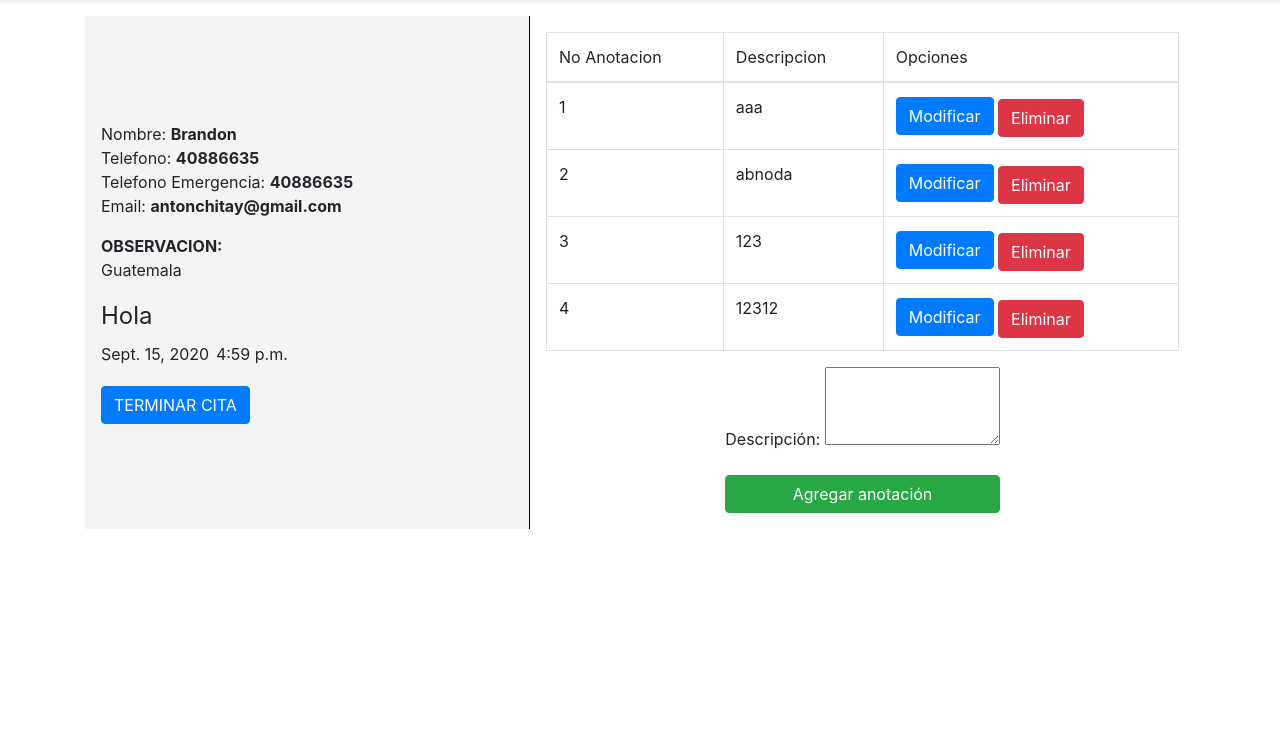
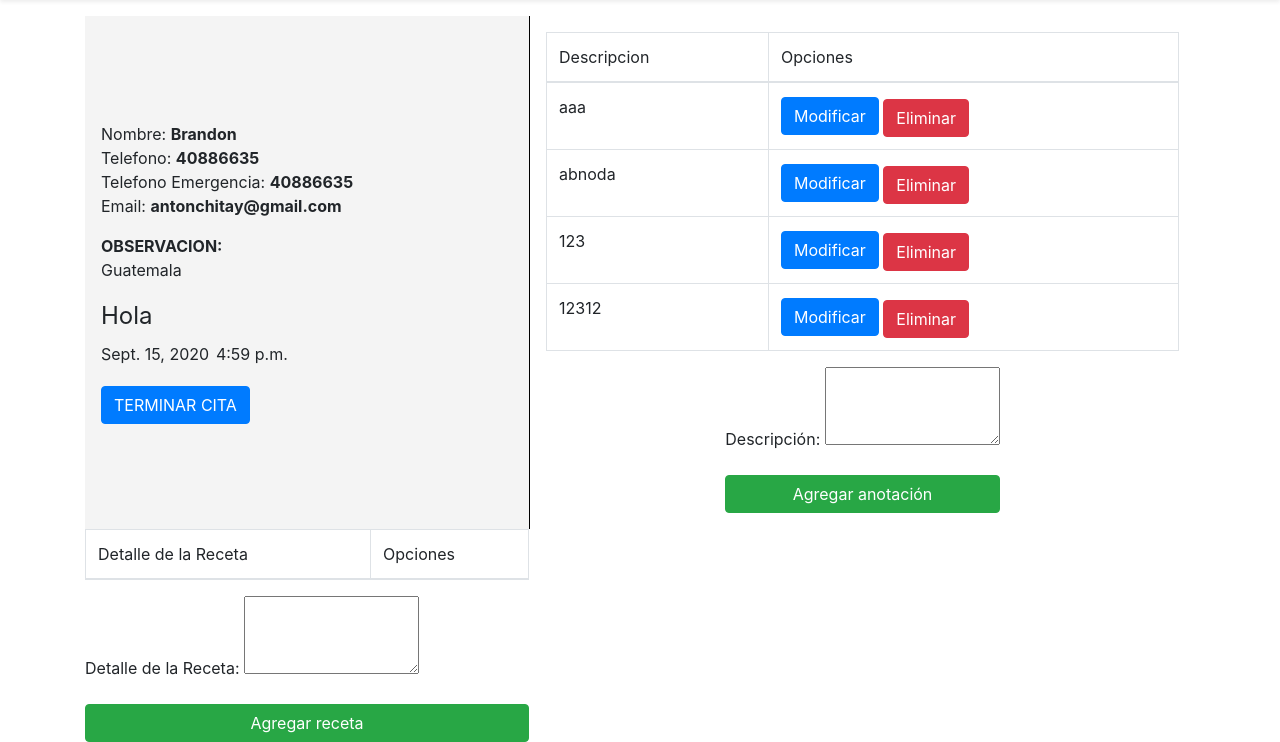
Before and after one commit to Analisis-y-Diseno-1/calendariocitas, a Django app: page /citas/1 in a window 1280 px wide. Shown: the part 73-815 px from the top of the page. Before the commit the page ends 602 px from the top, so only its background shows below. Run offline with Django 3.2, Linux system fonts and the light colour scheme; data comes from the database, SQL or seed files in the repository; both versions use the stored data as it was after the commit; some libraries are stand-ins or nearby versions.

Commit message:
Funcion crear receta agregada correctamente

```diff
--- a/templates/citas/cita_detail.html
+++ b/templates/citas/cita_detail.html
@@ -39,7 +39,6 @@
                 <table class="table table-bordered">
                     <thead>
                         <tr>
-                            <td>No Anotacion</td>
                             <td>Descripcion </td>
                             <td>Opciones</td>
                         </tr>
@@ -48,7 +47,6 @@
 
                     {% for anotacion in cita.anotaciones.all %}
                         <tr>
-                            <td>{{ anotacion.no_anotacion }}</td>
                             <td>{{ anotacion.descripcion }}</td>
                             <td>
                                 <a class="btn btn-primary" href="{% url 'modificar_anotacion' anotacion.no_anotacion %}">Modificar</a>
@@ -72,6 +70,39 @@
             </form>
         </div>
     </div>
+
+    <div class="recetas">
+        <table class="table table-bordered">
+            <thead>
+                <tr>
+                    <td>Detalle de la Receta </td>
+                    <td>Opciones</td>
+                </tr>
+            </thead>
+            <tbody>
+
+            {% for receta in cita.recetas.all %}
+                <tr>
+                    <td>{{ receta.detalle_receta }}</td>
+                    <td>
+                        <a class="btn btn-primary" href="#">Modificar</a>
+                        <a class="btn btn-danger mt-1" href="#">Eliminar</a>
+                    </td>
+                </tr>
+            {% endfor %}
+            </tbody>
+        </table>
+
+        <div class="agregar_nueva2">
+            {% for field in receta_form.visible_fields %}
+                {{field.errors}}
+            {% endfor %}
+            <form action="{% url 'crear_receta' cita.id %}" method='POST'>{% csrf_token %}
+                {{ receta_form.as_p }}
+                <input class="btn btn-success btn-block" type='submit' value='Agregar receta'/>
+            </form>
+        </div>
+    </div>
 </div>
 
 
```
Also changed, not shown: db.sqlite3.
